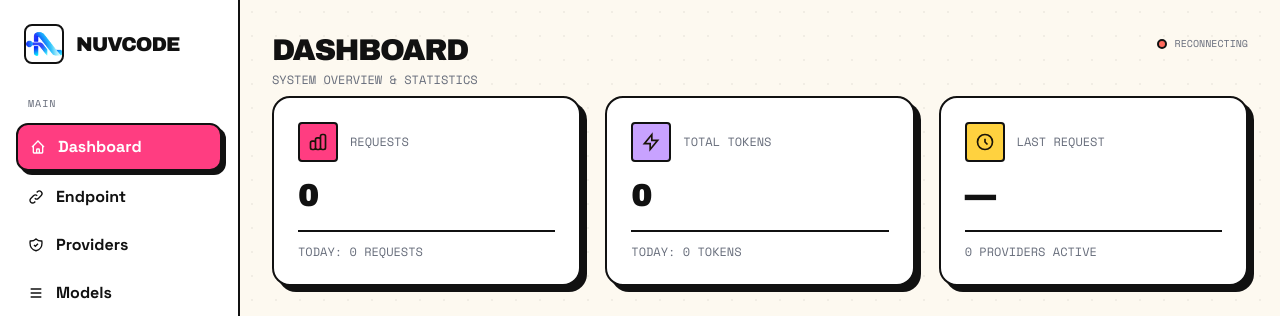
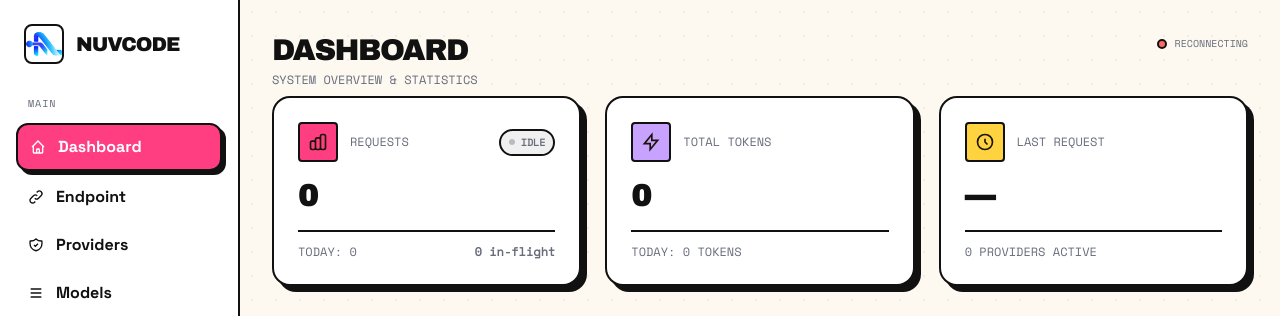
Before and after one commit to DEYLNN/axumrouter-frontend, a React (Vite) app: page /admin in a window 1280 px wide. Shown: the top 316 px of the page. Built offline with nearby package versions, Linux system fonts and the light colour scheme; no server answers; sample sign-in values are in the browser's storage.

Commit message:
feat: in-flight request counter on Dashboard
- Poll /admin/api/settings every 2s for in_flight count
- Card 1 redesign: LIVE badge with pulse when in-flight > 0, IDLE when 0
- In-flight counter in card footer

```diff
--- a/src/api/types.ts
+++ b/src/api/types.ts
@@ -12,6 +12,7 @@ export interface SettingsData {
   database_url: string
   proxy_count: number
   keys_count: number
+  in_flight: number
 }
 
 export interface ProviderMeta {
--- a/src/pages/Dashboard.tsx
+++ b/src/pages/Dashboard.tsx
@@ -45,6 +45,7 @@ export default function Dashboard() {
   const [settings, setSettings] = useState<SettingsData | null>(null)
   const [providerCount, setProviderCount] = useState(0)
   const [provMeta, setProvMeta] = useState<Record<string, { name: string; icon: string; color: string }>>({})
+  const [inFlight, setInFlight] = useState(0)
 
   const {
     events, totals, ready, connected,
@@ -66,6 +67,14 @@ export default function Dashboard() {
       }
       setProvMeta(map)
     }).catch(() => {})
+  }, [])
+
+  // Poll in-flight count every 2s
+  useEffect(() => {
+    const poll = () => getSettings().then(s => setInFlight(s.in_flight ?? 0)).catch(() => {})
+    poll()
+    const iv = setInterval(poll, 2000)
+    return () => clearInterval(iv)
   }, [])
 
   /* Today (UTC) comes from the backend rollup — the event window only covers 15 min */
@@ -196,16 +205,34 @@ export default function Dashboard() {
 
         {/* STAT CARDS — 3 columns, live */}
         <div className="grid grid-cols-1 sm:grid-cols-2 lg:grid-cols-3 gap-6">
-          {/* Card 1 — Requests */}
-          <div className="brutal-card p-6">
+          {/* Card 1 — Requests + In-Flight */}
+          <div className="brutal-card p-6 relative overflow-hidden">
+            {inFlight > 0 && (
+              <div className="absolute top-0 right-0 w-24 h-24 rounded-bl-full opacity-10" style={{ backgroundColor: 'var(--primary)' }} />
+            )}
             <div className="flex items-center gap-3 mb-4">
               <StatIcon name="requests" />
               <p className="mono-brutal text-xs text-subtext uppercase">Requests</p>
+              {inFlight > 0 && (
+                <span className="ml-auto flex items-center gap-1.5 text-[10px] mono-brutal font-bold px-2 py-1 rounded-full border-2 border-[#ff3d81] bg-[#ff3d81]/10 text-[#ff3d81] animate-pulse">
+                  <span className="w-1.5 h-1.5 rounded-full bg-[#ff3d81] animate-ping" />
+                  {inFlight} LIVE
+                </span>
+              )}
+              {inFlight === 0 && (
+                <span className="ml-auto flex items-center gap-1.5 text-[10px] mono-brutal font-bold px-2 py-1 rounded-full border-2 border-line bg-muted text-subtext">
+                  <span className="w-1.5 h-1.5 rounded-full bg-subtext/40" />
+                  IDLE
+                </span>
+              )}
             </div>
             <p className="text-3xl font-black heading-brutal text-ink">{fmt(totals.requests)}</p>
-            <div className="border-t-2 border-line mt-4 pt-3">
+            <div className="border-t-2 border-line mt-4 pt-3 flex items-center justify-between">
               <p className="text-xs mono-brutal text-subtext uppercase">
-                Today: {fmt(todayRequests)} requests
+                Today: {fmt(todayRequests)}
+              </p>
+              <p className="text-xs mono-brutal font-bold" style={{ color: inFlight > 0 ? 'var(--primary)' : 'var(--muted-text, var(--subtext))' }}>
+                {inFlight} in-flight
               </p>
             </div>
           </div>
```
